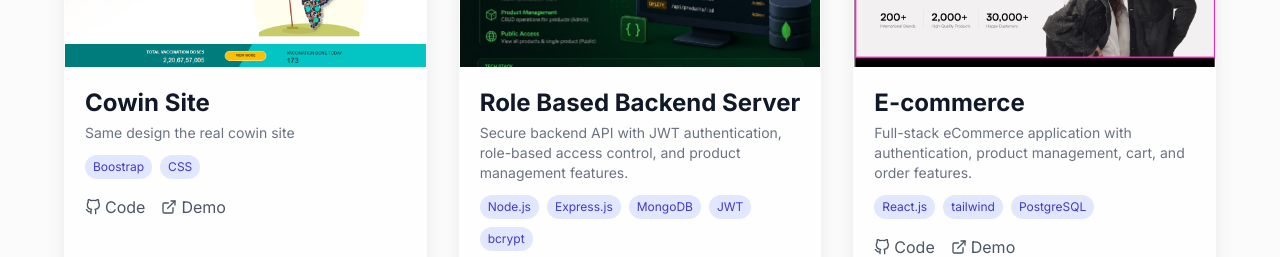
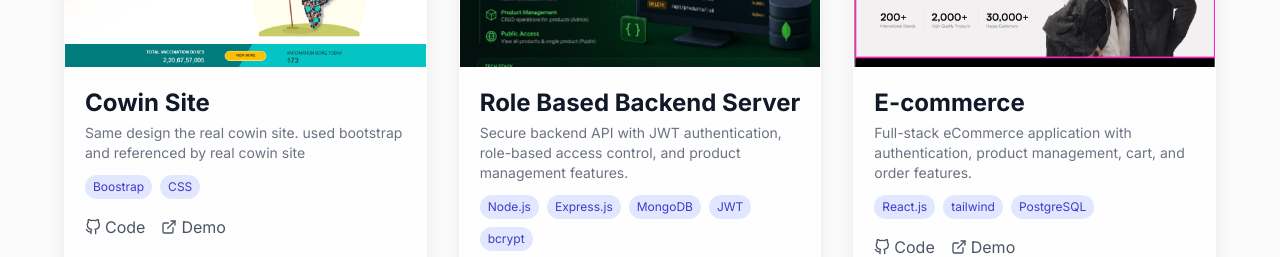
Before and after one commit to Ameen-OG/Portfolio-ameen, a React (Vite) app: page / in a window 1280 px wide. Shown: the part 2520-2777 px from the top of the page. Built offline with nearby package versions, Linux system fonts and the light colour scheme.

Commit message:
footer date changed

```diff
--- a/src/components/Projects.jsx
+++ b/src/components/Projects.jsx
@@ -4,7 +4,7 @@ import { motion, AnimatePresence } from 'framer-motion';
 import { FiGithub, FiExternalLink } from 'react-icons/fi';
 
 const projectsData = [
-  { id: 1, title: 'Cowin Site', category: 'frontend', image: '/cowin.png', desc: 'Same design the real cowin site', tech: ['Boostrap' ,'CSS'], github: '#', demo: '#', features: ['Live charts', 'Dark mode'] },
+  { id: 1, title: 'Cowin Site', category: 'frontend', image: '/cowin.png', desc: 'Same design the real cowin site. used bootstrap and referenced by real cowin site', tech: ['Boostrap' ,'CSS'], github: '#', demo: '#', features: ['Live charts', 'Dark mode'] },
   { id: 2, title: 'Role Based Backend Server', category: 'backend', image: '/Rolebased.png', desc: 'Secure backend API with JWT authentication, role-based access control, and product management features.', tech: ['Node.js', 'Express.js', 'MongoDB', 'JWT', 'bcrypt'], github: '#', demo: '#', features: ['User signup & login', 'JWT authentication', 'Admin & customer roles', 'Protected admin routes', 'CRUD products API', 'Public product endpoints'] },
   { id: 3, title: 'E-commerce', category: 'fullstack', image: '/ecommerce.png', desc: 'Full-stack eCommerce application with authentication, product management, cart, and order features.', tech: ['React.js', 'tailwind', 'PostgreSQL'], github: '#', demo: '#', features: ['Realtime updates', 'Drag & drop'] },
   { id: 4, title: 'Portfolio 3.0', category: 'frontend', image: 'https://picsum.photos/id/20/400/300', desc: 'Modern portfolio with glassmorphism', tech: ['React', 'Framer', 'Tailwind'], github: '#', demo: '#', features: ['Smooth transitions'] }
```
